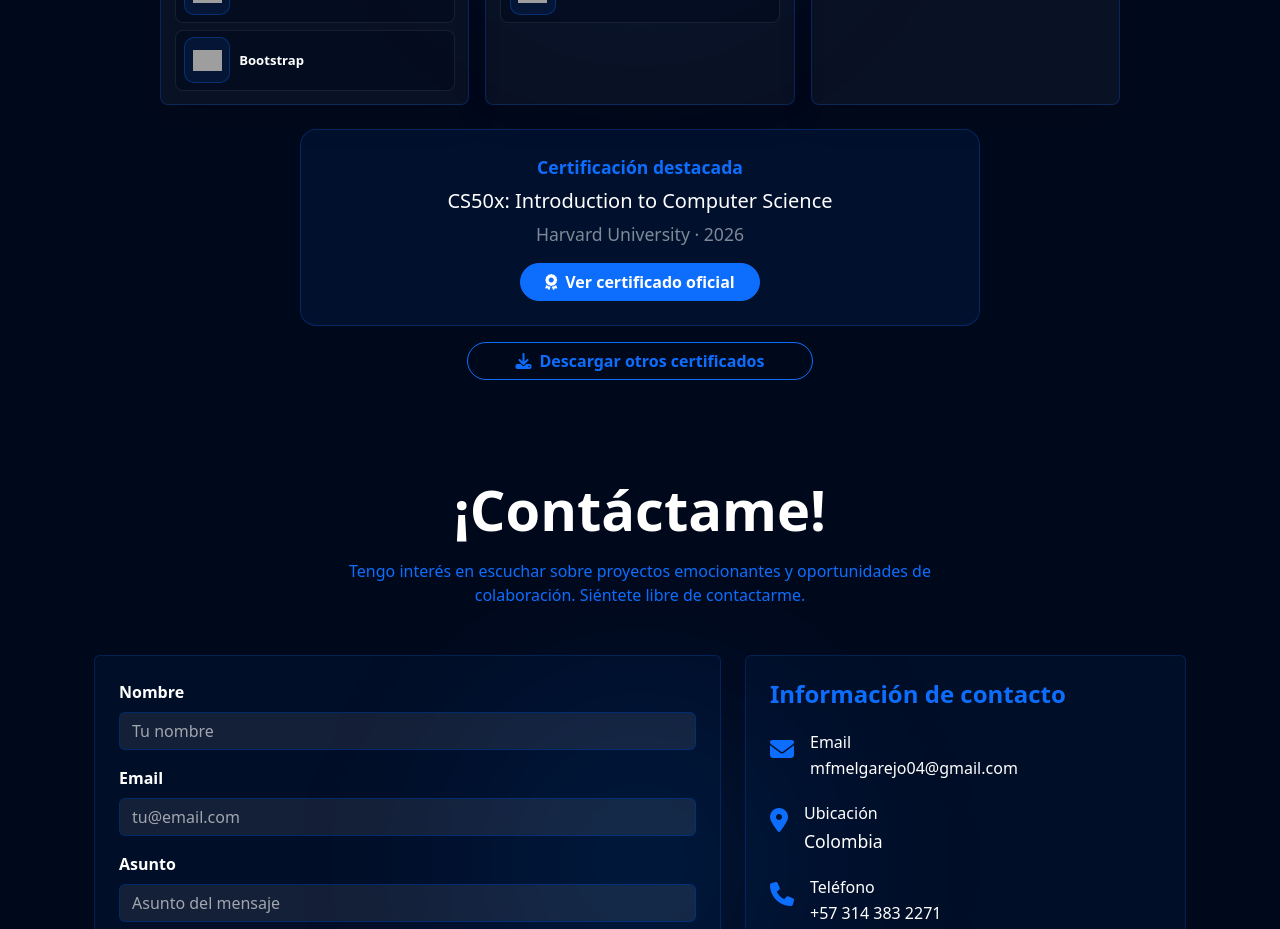
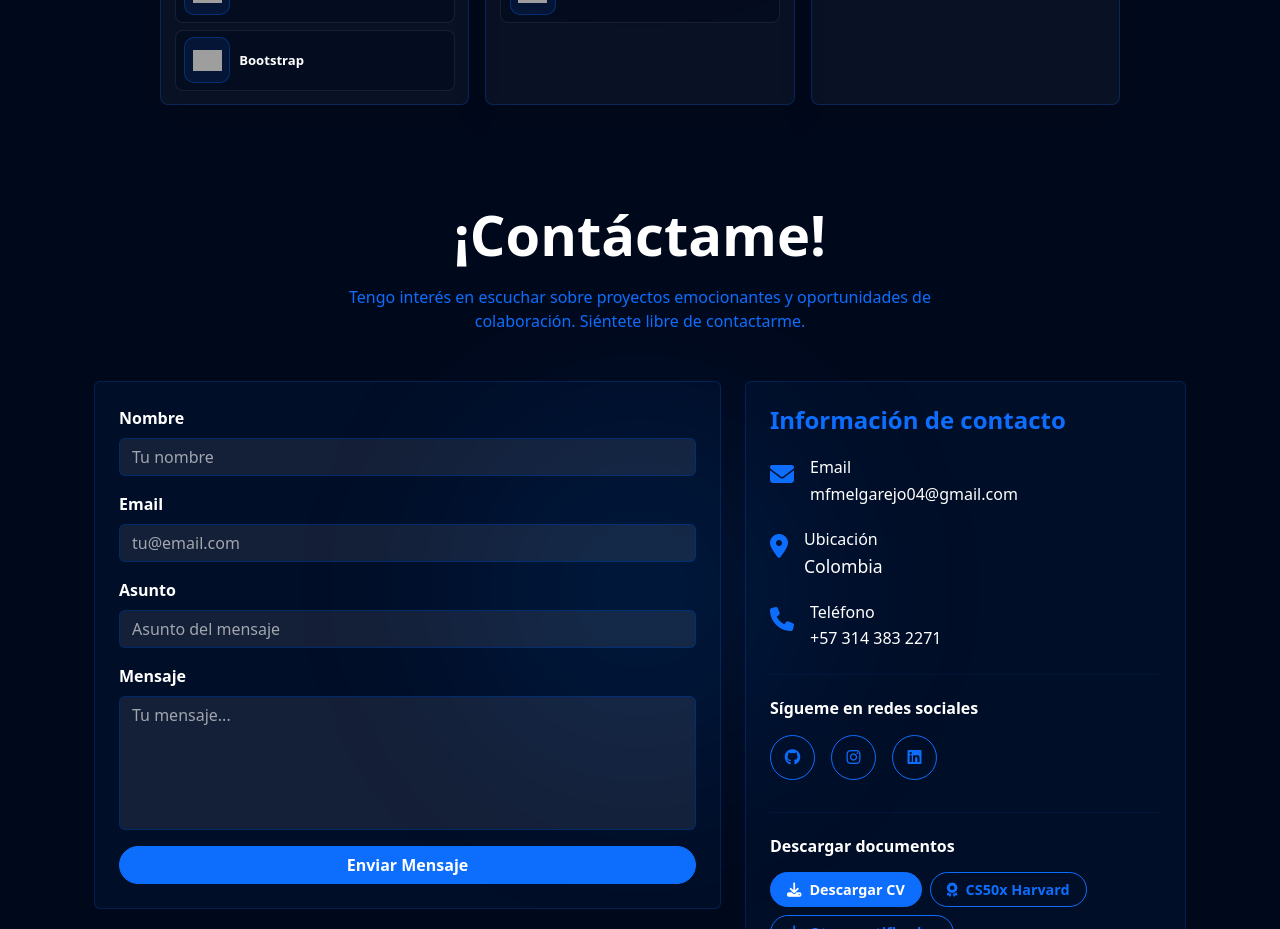
Before and after one commit to MelgarejoMaycol/Portafolio, a React (Vite) app: page / in a window 1280 px wide. Shown: the part 4600-5529 px from the top of the page. Built offline with nearby package versions, Linux system fonts and the light colour scheme; grey boxes are pictures that could not be loaded.

Commit message:
refactor: move certificates into dedicated section

```diff
--- a/src/components/Herramientas.jsx
+++ b/src/components/Herramientas.jsx
@@ -1,8 +1,4 @@
 import React from 'react'
-import certificadosPDF from '../assets/Certificados.pdf'
-
-const cs50CertificateUrl = 'https://cs50.harvard.edu/certificates/7d215635-ef95-4138-82ae-d5c2fe41416e'
-
 export default function Herramientas() {
   const pilas = [
     {
@@ -164,43 +160,6 @@ export default function Herramientas() {
           ))}
         </div>
 
-        <div className="text-center herramientas-certificados">
-          <div
-            className="mx-auto mb-3 p-3 p-md-4 rounded-4"
-            style={{
-              maxWidth: '680px',
-              backgroundColor: 'rgba(13, 110, 253, 0.08)',
-              border: '1px solid rgba(13, 110, 253, 0.25)'
-            }}
-          >
-            <p className="text-primary fw-bold mb-2">Certificación destacada</p>
-            <h3 className="text-white h5 mb-2">CS50x: Introduction to Computer Science</h3>
-            <p className="text-white-50 mb-3">Harvard University · 2026</p>
-            <a
-              href={cs50CertificateUrl}
-              target="_blank"
-              rel="noopener noreferrer"
-              className="btn btn-primary rounded-pill px-4 fw-bold"
-            >
-              <i className="fa-solid fa-award me-2"></i>
-              Ver certificado oficial
-            </a>
-          </div>
-
-          <button
-            onClick={() => {
-              const link = document.createElement('a')
-              link.href = certificadosPDF
-              link.download = 'Certificados.pdf'
-              link.click()
-            }}
-            className="btn btn-outline-primary rounded-pill px-5 fw-bold"
-            style={{ cursor: 'pointer' }}
-          >
-            <i className="fa-solid fa-download me-2"></i>
-            Descargar otros certificados
-          </button>
-        </div>
       </div>
     </section>
   )
```
